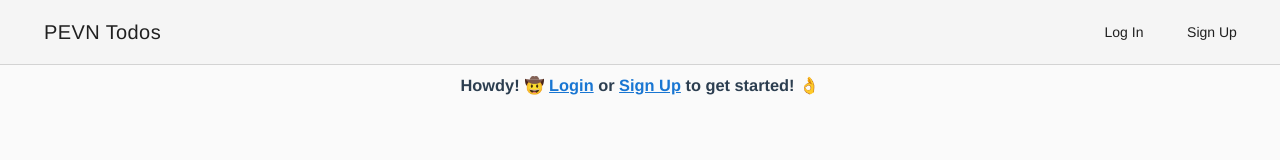
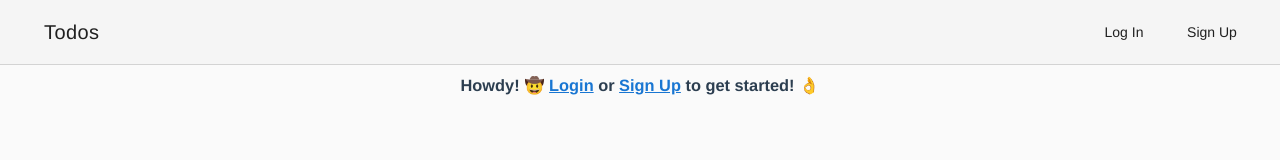
Before and after one commit to tjhillard/todos-pevn, a Vue app: page / in a window 1280 px wide. Shown: the top 160 px of the page. Built offline with nearby package versions, Linux system fonts and the light colour scheme.

Commit message:
nav copy update

```diff
--- a/src/components/global/Navbar.vue
+++ b/src/components/global/Navbar.vue
@@ -4,7 +4,7 @@
       <v-toolbar flat>
         <v-toolbar-side-icon class="hidden-md-and-up" @click="drawer = !drawer">
         </v-toolbar-side-icon>
-        <router-link tag="v-toolbar-title" to="/" class="link">PEVN Todos</router-link>
+        <router-link tag="v-toolbar-title" to="/" class="link">Todos</router-link>
         <v-spacer></v-spacer>
         <v-toolbar-items class="hidden-sm-and-down">
           <v-btn v-if="!isAuth" class="nav-link" to="/login" flat>Log In</v-btn>
@@ -22,7 +22,7 @@
             <v-list-tile>
               <v-list-tile-content>
                 <v-list-tile-title>
-                  <h2>PEVN Todos</h2>
+                  <h2>Todos</h2>
                 </v-list-tile-title>
               </v-list-tile-content>
             </v-list-tile>
```
